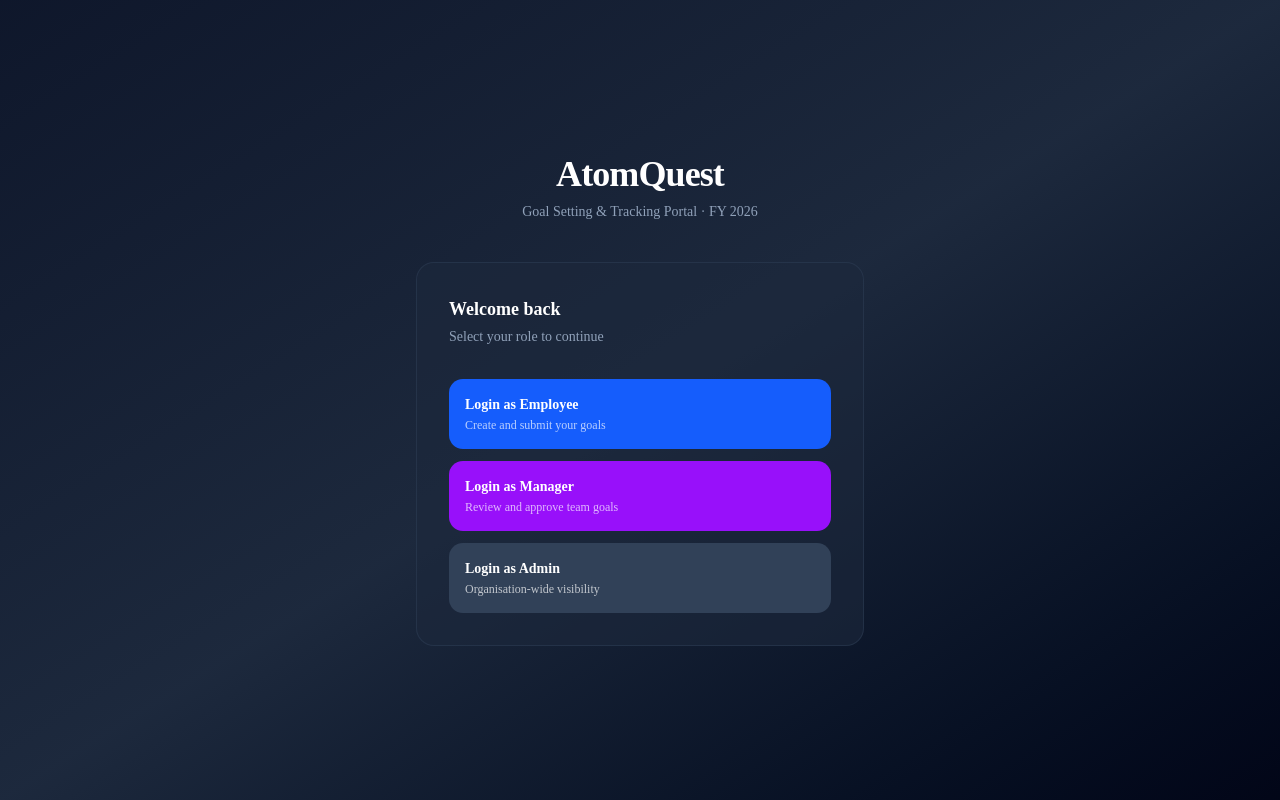
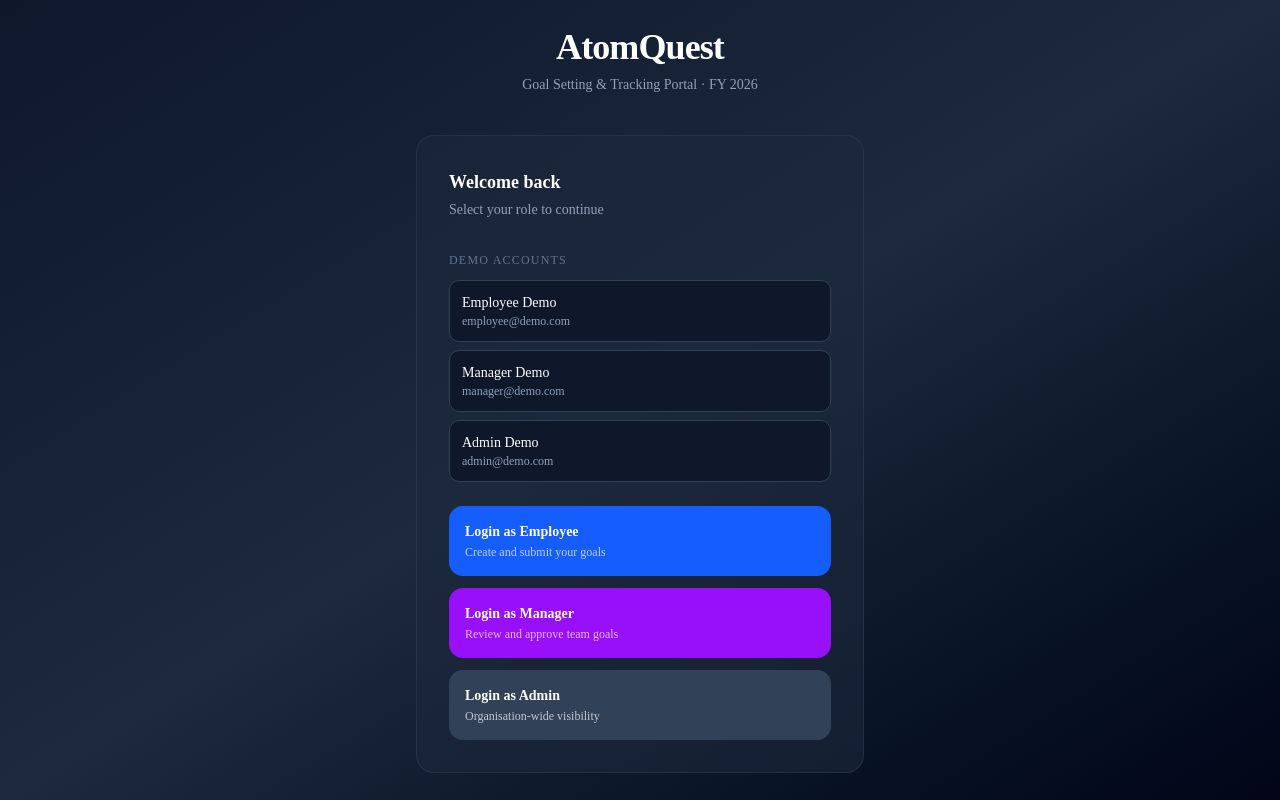
Before and after one commit to Techno-cod/goal-tracking-portal, a Next.js app: page / in a window 1280 px wide. Built offline with nearby package versions, Linux system fonts and the light colour scheme; no server answers.

Commit message:
Added quick demo account login cards

```diff
--- a/app/page.tsx
+++ b/app/page.tsx
@@ -95,6 +95,55 @@ else if (role === "Admin") {
               <p className="text-slate-400 text-sm mb-8">
                 Select your role to continue
               </p>
+              <div className="mb-6">
+  <p className="text-slate-500 text-xs uppercase tracking-widest mb-3">
+    Demo Accounts
+  </p>
+
+  <div className="space-y-2">
+    <button
+      onClick={() => {
+        setSelectedRole("Employee");
+        setEmail("employee@demo.com");
+        setPassword("employee123");
+      }}
+      className="w-full text-left bg-slate-900 border border-slate-700 rounded-lg p-3 hover:border-blue-500 transition"
+    >
+      <p className="text-white text-sm font-medium">Employee Demo</p>
+      <p className="text-slate-400 text-xs">
+        employee@demo.com
+      </p>
+    </button>
+
+    <button
+      onClick={() => {
+        setSelectedRole("Manager");
+        setEmail("manager@demo.com");
+        setPassword("manager123");
+      }}
+      className="w-full text-left bg-slate-900 border border-slate-700 rounded-lg p-3 hover:border-purple-500 transition"
+    >
+      <p className="text-white text-sm font-medium">Manager Demo</p>
+      <p className="text-slate-400 text-xs">
+        manager@demo.com
+      </p>
+    </button>
+
+    <button
+      onClick={() => {
+        setSelectedRole("Admin");
+        setEmail("admin@demo.com");
+        setPassword("admin123");
+      }}
+      className="w-full text-left bg-slate-900 border border-slate-700 rounded-lg p-3 hover:border-green-500 transition"
+    >
+      <p className="text-white text-sm font-medium">Admin Demo</p>
+      <p className="text-slate-400 text-xs">
+        admin@demo.com
+      </p>
+    </button>
+  </div>
+</div>
 
               <div className="space-y-3">
                 {roles.map((r) => (
```
